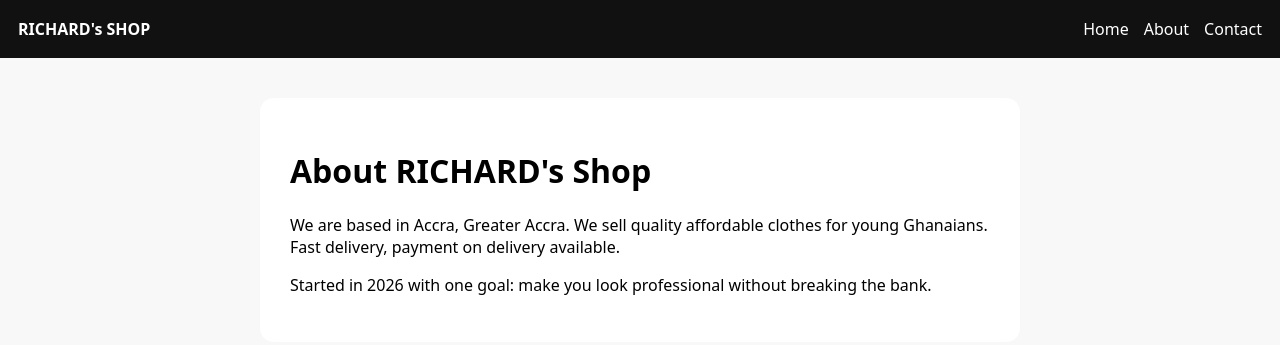
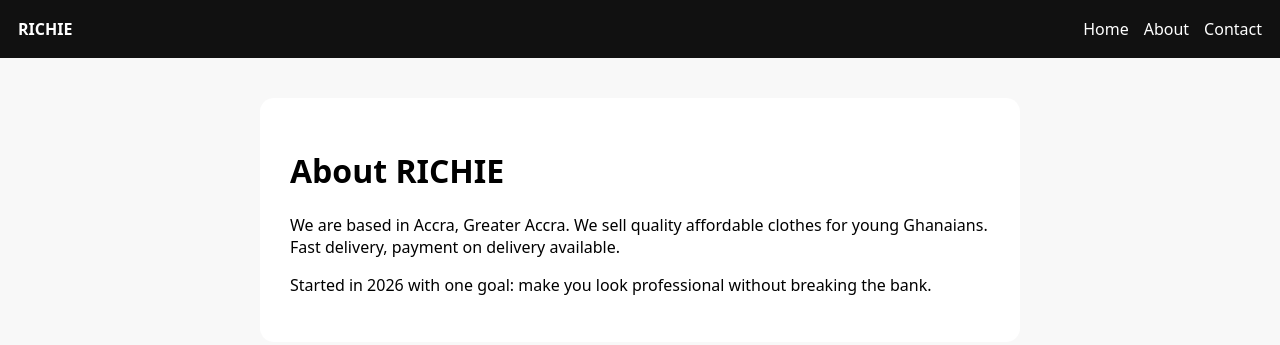
Before and after one commit to BiGBanK247/my-marketplace, a plain HTML site: page about.html in a window 1280 px wide. Drawn offline with Linux system fonts and the light colour scheme.

Commit message:
Update about.html

```diff
--- a/about.html
+++ b/about.html
@@ -1,6 +1,6 @@
 <!DOCTYPE html><html><head><meta name="viewport" content="width=device-width, initial-scale=1"><title>About - RICHARD's Shop</title>
 <style>body{font-family:system-ui;margin:0;background:#f8f8f8}.header{background:#111;color:#fff;padding:18px;display:flex;justify-content:space-between}.header a{color:#fff;text-decoration:none;margin-left:15px}.box{max-width:700px;margin:40px auto;background:#fff;padding:30px;border-radius:14px}</style>
 </head><body>
-<div class="header"><b>RICHARD's SHOP</b><div><a href="index.html">Home</a><a href="about.html">About</a><a href="contact.html">Contact</a></div></div>
-<div class="box"><h1>About RICHARD's Shop</h1><p>We are based in Accra, Greater Accra. We sell quality affordable clothes for young Ghanaians. Fast delivery, payment on delivery available.</p><p>Started in 2026 with one goal: make you look professional without breaking the bank.</p></div>
+<div class="header"><b>RICHIE</b><div><a href="index.html">Home</a><a href="about.html">About</a><a href="contact.html">Contact</a></div></div>
+<div class="box"><h1>About RICHIE</h1><p>We are based in Accra, Greater Accra. We sell quality affordable clothes for young Ghanaians. Fast delivery, payment on delivery available.</p><p>Started in 2026 with one goal: make you look professional without breaking the bank.</p></div>
 </body></html>
```
